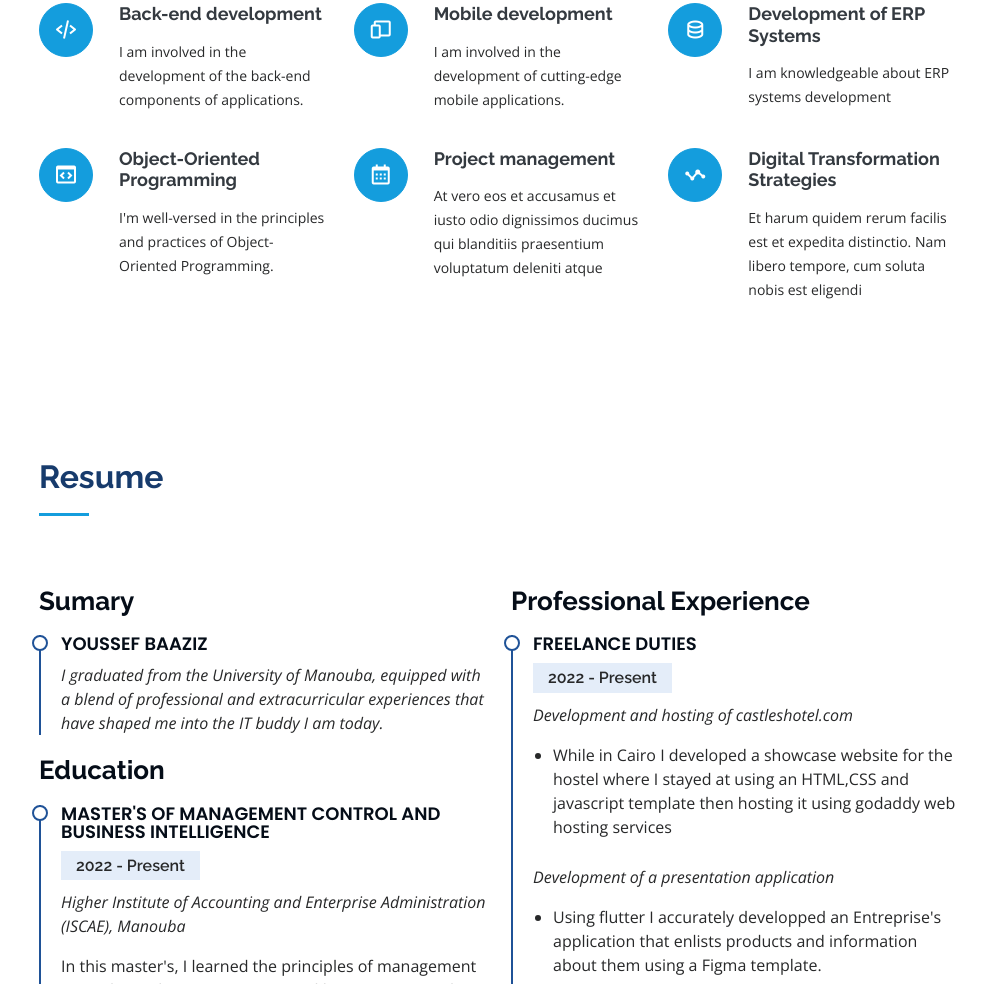
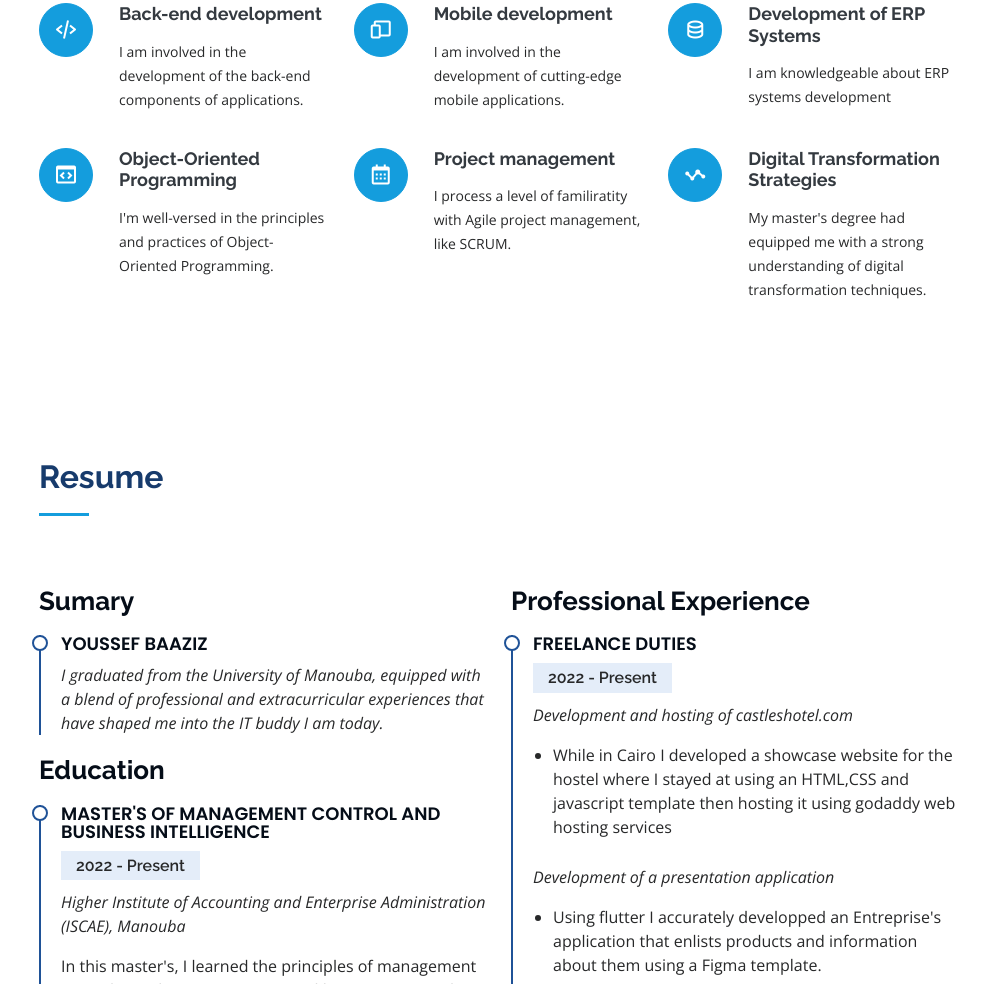
Before and after one commit to youssefbaazizesen/youssefbaazizesen.github.io, a plain HTML site: page index.html in a window 1280 px wide. Shown: the part 1709-2693 px from the top of the page, without its empty margins (291-1277 px from the left). Drawn offline with nearby package versions, Linux system fonts and the light colour scheme.

Commit message:
Add files via upload

```diff
--- a/index.html
+++ b/index.html
@@ -142,7 +142,7 @@
       <div class="col-lg-4 col-md-6 icon-box" data-aos="fade-up" data-aos-delay="100">
         <div class="icon"><i class="bx bx-devices"></i></div>
         <h4 class="title"><a href="">Mobile development</a></h4>
-        <p class="description">I am involved in the development of  cutting-edge mobile applications.</p>
+        <p class="description">I am involved in the development of cutting-edge mobile applications.</p>
       </div>
       <div class="col-lg-4 col-md-6 icon-box" data-aos="fade-up" data-aos-delay="200">
         <div class="icon"><i class="bx bx-data"></i></div>
@@ -157,12 +157,12 @@
       <div class="col-lg-4 col-md-6 icon-box" data-aos="fade-up" data-aos-delay="400">
         <div class="icon"><i class="bx bx-calendar"></i></div>
         <h4 class="title"><a href="">Project management</a></h4>
-        <p class="description">At vero eos et accusamus et iusto odio dignissimos ducimus qui blanditiis praesentium voluptatum deleniti atque</p>
+        <p class="description">I process a level of familiratity with Agile project management, like SCRUM. </p>
       </div>
       <div class="col-lg-4 col-md-6 icon-box" data-aos="fade-up" data-aos-delay="500">
         <div class="icon"><i class="bx bx-stats"></i></div>
         <h4 class="title"><a href="">Digital Transformation Strategies</a></h4>
-        <p class="description">Et harum quidem rerum facilis est et expedita distinctio. Nam libero tempore, cum soluta nobis est eligendi</p>
+        <p class="description"> My master's degree had equipped me with a strong understanding of digital transformation techniques.</p>
       </div>
     </div>
 
```
